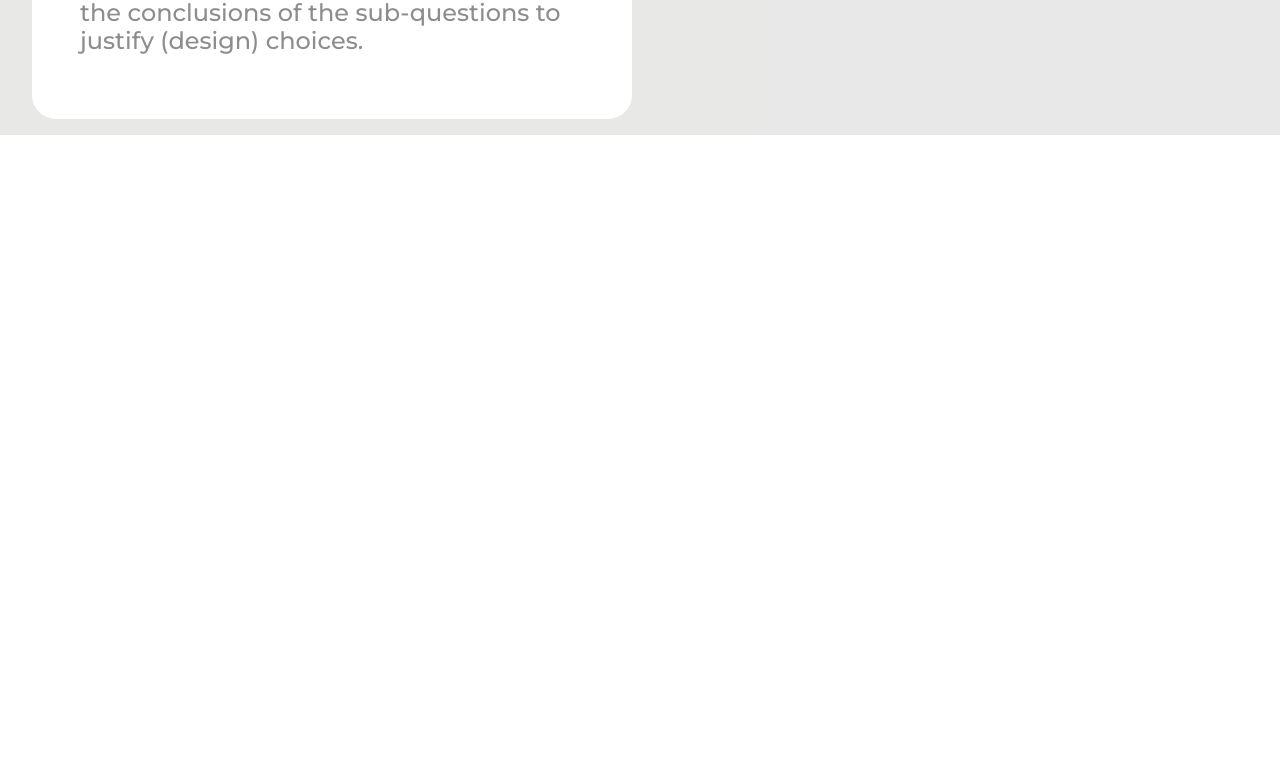
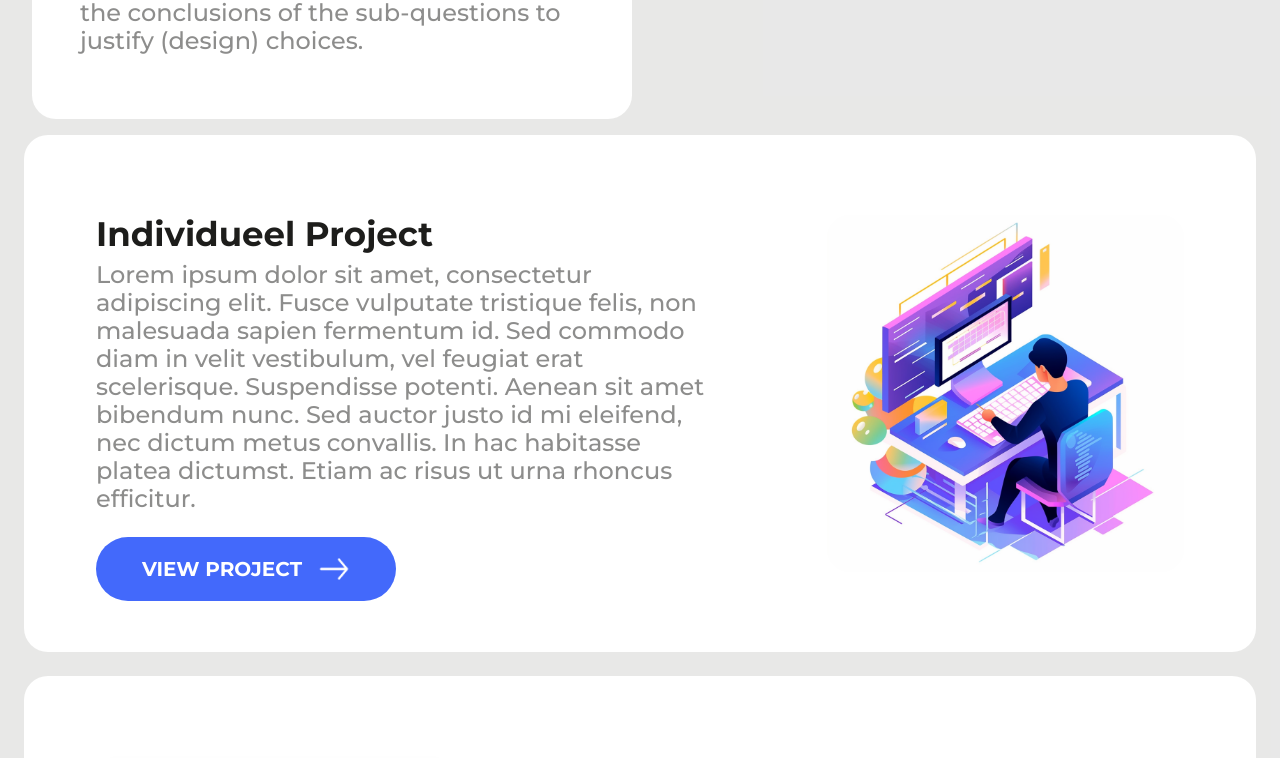
Before and after one commit to metteghijsen/semester6-website, a Nuxt app in the folder frontend/: page /playground/mette in a window 1280 px wide. Shown: the part 2699-3457 px from the top of the page. Before the commit the page ends 2834 px from the top, so only its background shows below. Built offline with nearby package versions, Linux system fonts and the light colour scheme.

Commit message:
Feature: Added project component

```diff
--- /dev/null
+++ b/frontend/components/layout/Project.vue
@@ -0,0 +1,43 @@
+<template>
+  <NuxtLink :to="to">
+    <div class="bg-white w-full max-h-[524px] flex flex-row rounded-3xl mb-3" :class="imageRight ? 'flex-row' : 'flex-row-reverse'">
+      <NuxtImg :src="`/img/deliverables/${imageName}.png`" :alt="imageName" class="w-[357px] aspect-square my-11 rounded-3xl mx-4" :class="imageRight ? 'ml-10' : 'mr-10'" />
+      <div class="flex flex-col mx-10">
+        <UiTypography type="h3" size="heading3" class="pt-11 pb-1">
+          {{ projectName }}
+        </UiTypography>
+        <UiTypography type="p" class="opacity-50 pb-3">
+          {{ projectDescription }}
+        </UiTypography>
+        <div class="w-[300px]">
+          <UiButton label="view project" primary regular arrow />
+        </div>
+      </div>
+    </div>
+  </NuxtLink>
+</template>
+
+<script lang="ts">
+export default defineComponent({
+  name: 'Project',
+  props: {
+    imageName: {
+      type: String,
+      required: true
+    },
+    projectName: {
+      type: String,
+      required: true
+    },
+    projectDescription: {
+      type: String,
+      required: true
+    },
+    to: {
+      type: String,
+      required: true
+    },
+    imageRight: Boolean
+  }
+})
+</script>
--- a/frontend/pages/playground/mette.vue
+++ b/frontend/pages/playground/mette.vue
@@ -149,5 +149,8 @@
         <LayoutLearningOutcome lo-name-color="text-green100" lo-name="4. Future-oriented organisation" lo-description="You carry out a problem analysis and on that basis, you determine the definitive problem and elaborate on this in a project plan." />
       </div>
     </div>
+
+    <LayoutProject image-name="developmentwebsite" project-name="Individueel Project" project-description="Lorem ipsum dolor sit amet, consectetur adipiscing elit. Fusce vulputate tristique felis, non malesuada sapien fermentum id. Sed commodo diam in velit vestibulum, vel feugiat erat scelerisque. Suspendisse potenti. Aenean sit amet bibendum nunc. Sed auctor justo id mi eleifend, nec dictum metus convallis. In hac habitasse platea dictumst. Etiam ac risus ut urna rhoncus efficitur. " />
+    <LayoutProject image-right image-name="libraryresearch" project-name="Groepsproject" project-description="Lorem ipsum dolor sit amet, consectetur adipiscing elit. Fusce vulputate tristique felis, non malesuada sapien fermentum id. Sed commodo diam in velit vestibulum, vel feugiat erat scelerisque. Suspendisse potenti. Aenean sit amet bibendum nunc. Sed auctor justo id mi eleifend, nec dictum metus convallis. In hac habitasse platea dictumst. Etiam ac risus ut urna rhoncus efficitur. " />
   </UiContainer>
 </template>
```
